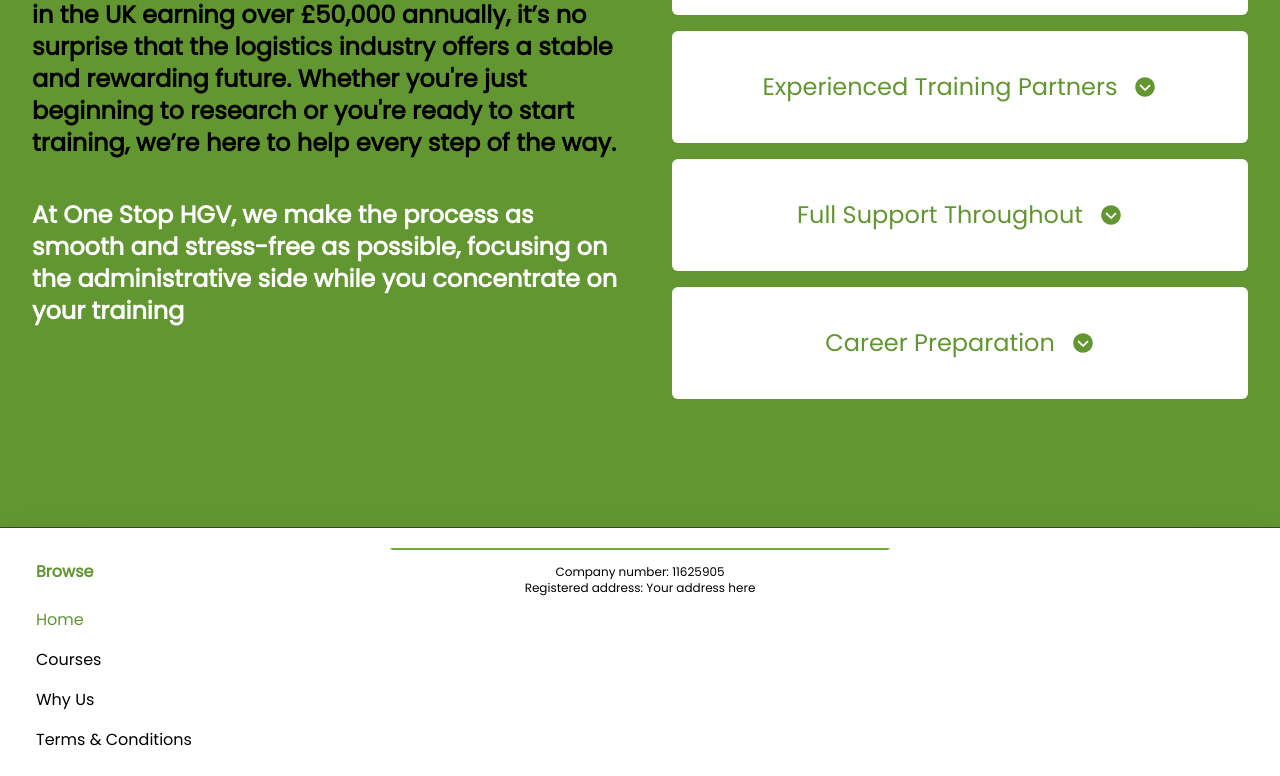
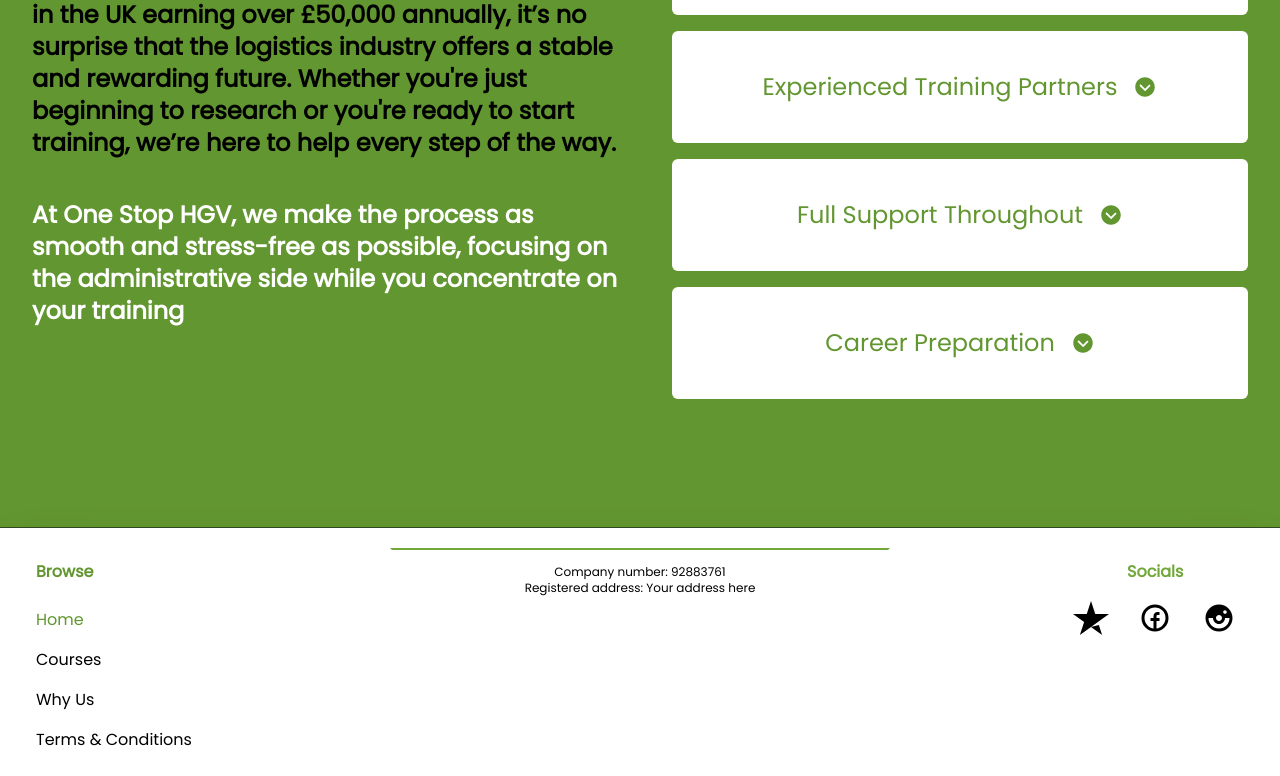
Before and after one commit to BobbyK1996/one-stop-hgv, a Next.js app: page / in a window 1280 px wide. Shown: the part 2605-3381 px from the top of the page. Built offline with nearby package versions, Linux system fonts and the light colour scheme.

Commit message:
finished the footer

```diff
--- a/app/_components/Footer.js
+++ b/app/_components/Footer.js
@@ -1,17 +1,26 @@
-import { LOCATION_DETAILS } from '@lib/data';
+import { LOCATION_DETAILS, SOCIALS_DATA } from '@lib/data';
 
 import CompaniesHouse from './CompaniesHouse';
 import Navigation from './Navigation';
+import Socials from './Socials';
 
 function Footer() {
   return (
     <div className='w-full border-t border-primary-900 bg-white text-black shadow-2xl'>
-      <div className='mx-auto mt-4 grid h-full w-full max-w-[1800px] grid-cols-[1fr,3fr,1fr] gap-x-2 p-4 md:gap-x-4 xl:px-0'>
-        <div className='px-4 text-left'>
+      <div className='mx-auto mt-4 grid h-full w-full max-w-[1800px] grid-cols-2 gap-x-2 gap-y-4 p-4 sm:grid-cols-[1fr,3fr,1fr] md:gap-x-4 xl:px-0'>
+        <div className='order-1 px-4 text-left'>
           <h1 className='ml-5 pb-4 font-extrabold text-primary-600'>Browse</h1>
           <Navigation type='footer' />
         </div>
-        <CompaniesHouse details={LOCATION_DETAILS} />
+
+        <div className='order-3 col-span-2 sm:order-2 sm:col-span-1'>
+          <CompaniesHouse details={LOCATION_DETAILS} />
+        </div>
+
+        <div className='order-2 text-center sm:order-3'>
+          <h1 className='pb-4 font-extrabold text-primary-500'>Socials</h1>
+          <Socials socials={SOCIALS_DATA} />
+        </div>
       </div>
     </div>
   );
--- /dev/null
+++ b/app/_components/Socials.js
@@ -0,0 +1,19 @@
+function Socials({ socials }) {
+  return (
+    <div className='mx-auto grid max-w-48 grid-cols-1 grid-rows-3 text-4xl sm:grid-cols-3 md:grid-rows-1 md:gap-y-2 lg:grid-cols-3'>
+      {socials.map((social, index) => (
+        <a
+          key={index}
+          href={social.href}
+          target={social.newTab ? '_blank' : null}
+          rel={social.newTab ? 'noopener noreferrer' : null}
+          className='duration-200 hover:text-primary-600 [&>*]:mx-auto'
+        >
+          {social.logo}
+        </a>
+      ))}
+    </div>
+  );
+}
+
+export default Socials;
--- a/app/_lib/data.js
+++ b/app/_lib/data.js
@@ -1,4 +1,11 @@
 import { c1Image, cImage, ceImage, cpcImage } from '@/public';
+import {
+  TiSocialInstagramCircular,
+  TiSocialFacebookCircular,
+} from 'react-icons/ti';
+
+import { SiTrustpilot } from 'react-icons/si';
+
 import Bulletpoints from '@components/Bulletpoints';
 
 export const COURSES_CARDS = [
@@ -116,5 +123,30 @@
 
 export const LOCATION_DETAILS = {
   registeredAddress: 'Your address here',
-  companyNumber: 11625905,
+  companyNumber: 92883761,
 };
+
+export const SOCIALS_DATA = [
+  {
+    logo: <SiTrustpilot />,
+    href: 'https://www.google.co.uk/',
+    newTab: true,
+  },
+  {
+    logo: <TiSocialFacebookCircular />,
+    href: 'https://www.google.co.uk/',
+    newTab: true,
+  },
+  {
+    logo: <TiSocialInstagramCircular />,
+    href: 'https://www.google.co.uk/',
+    newTab: true,
+  },
+];
+
+export const CONTACT_DATA = {
+  address: 'Your address here',
+  addressLink: 'www.google.com',
+  email: 'info@onestophgv.com',
+  phoneNumber: '0208 8290495',
+};
```
